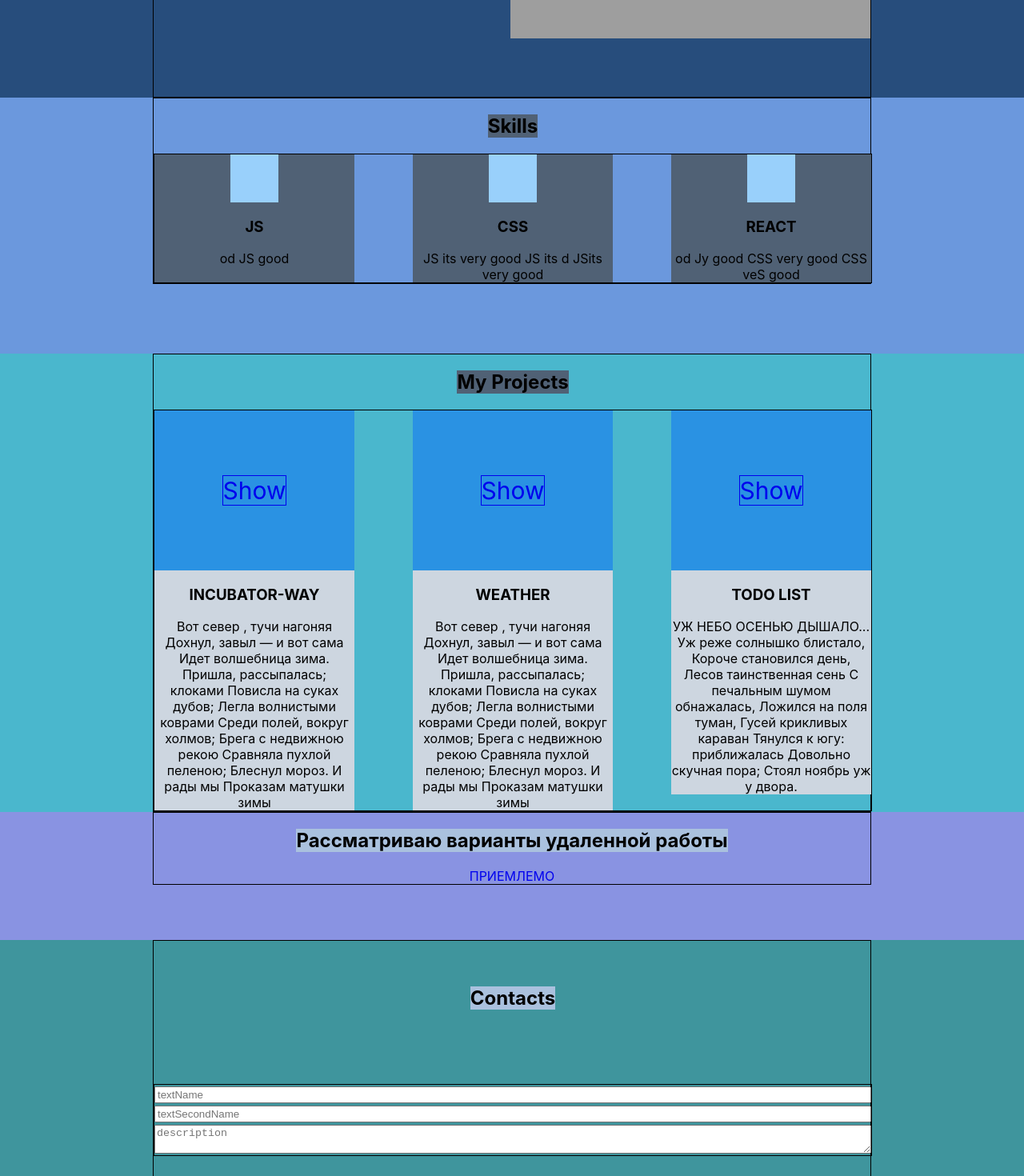
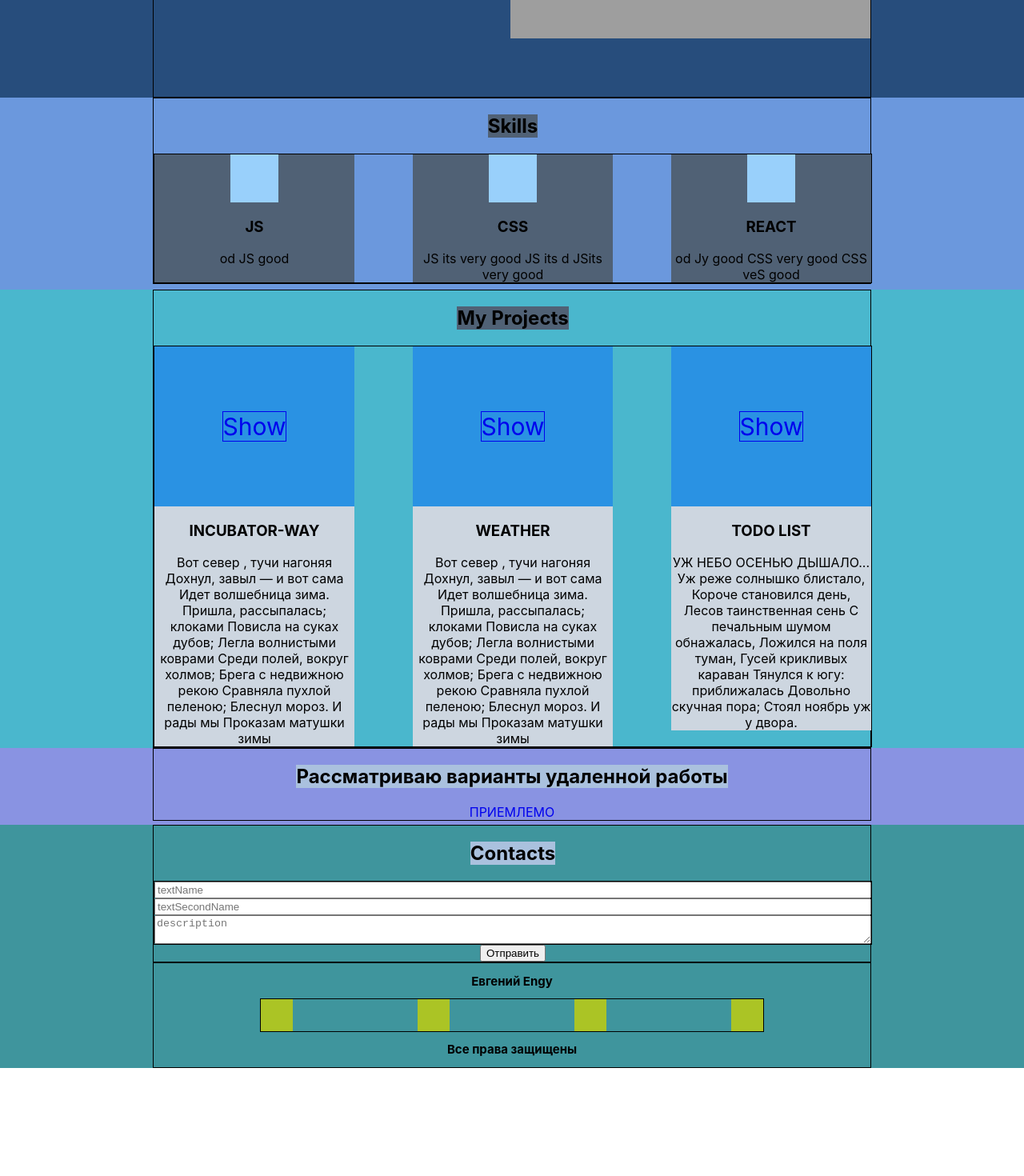
Before and after one commit to StepashkaSuicide/portfolio, a React (Create React App) app: page / in a window 1280 px wide. Shown: the part 440-1910 px from the top of the page at 80% size. After the commit the page ends 1775 px from the top, so only its background shows below. Built offline with nearby package versions, Linux system fonts and the light colour scheme; grey boxes are pictures that could not be loaded.

Commit message:
1 part complete

```diff
--- a/src/contacts/Contacts.module.css
+++ b/src/contacts/Contacts.module.css
@@ -1,5 +1,5 @@
 .contactsForm {
-    height: 50vh;
+    min-height: 17vh;
     background-color: #3f959d;
 
 }
@@ -23,17 +23,34 @@
     justify-content: space-around;
     border: 1px solid;
     width: 100%;
-    height: 22%;
+    height: 70%;
 
 
 }
+
+@media (max-width: 685px) {
+    .title  {
+        font-size: 30px;
+    }
+    .inputTextAreaBlock {
+        width: 80%;
+        height: 20%;
+    }
+    .contactsForm {
+        min-height: 15vh;
+    }
+}
+
 @media (max-width: 450px) {
     .title  {
         font-size: 30px;
     }
     .inputTextAreaBlock {
-        width: 70%;
+        width: 80%;
         height: 20%;
+    }
+    .contactsForm {
+        min-height: 15vh;
     }
 }
 @media (max-width: 360px) {
@@ -44,6 +61,7 @@
         width: 80%;
         height: 20%;
     }
+
 }
 
 
--- a/src/distanceWork/DistanceWork.module.css
+++ b/src/distanceWork/DistanceWork.module.css
@@ -1,5 +1,5 @@
 .skillsBlock {
-    min-height: 20vh;
+    min-height: 12vh;
     background-color: #8993e2;
 }
 
--- a/src/footer/Footer.module.css
+++ b/src/footer/Footer.module.css
@@ -1,5 +1,5 @@
 .footer {
-    min-height: 15vh;
+    min-height: 11vh;
     background-color: #3f959d;
 
 }
@@ -44,4 +44,7 @@
         justify-content:space-between;
 
     }
+    .footer {
+        min-height: 10vh;
+    }
 }
--- a/src/skills/Skills.module.css
+++ b/src/skills/Skills.module.css
@@ -1,5 +1,5 @@
 .skillsBlock {
-    min-height: 40vh;
+    min-height: 30vh;
     background-color: #6b98dd;
 }
 
```
